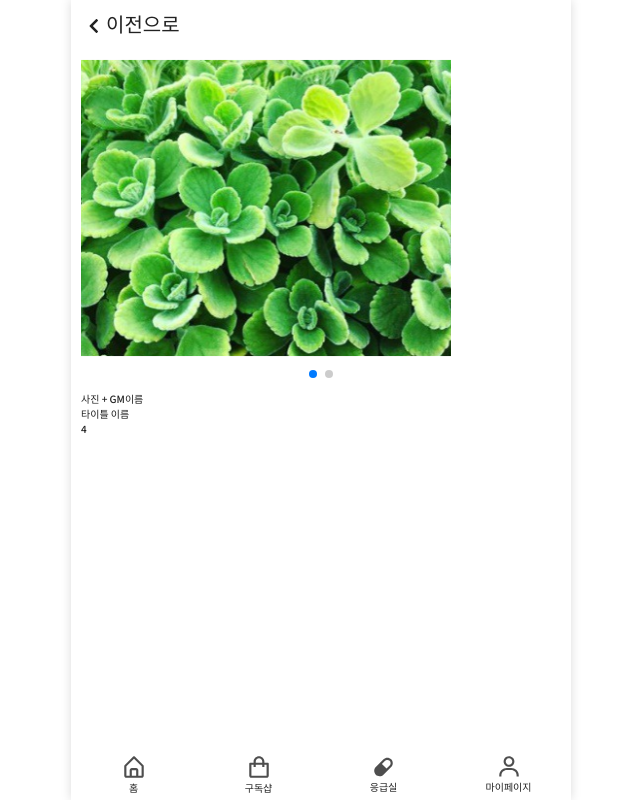
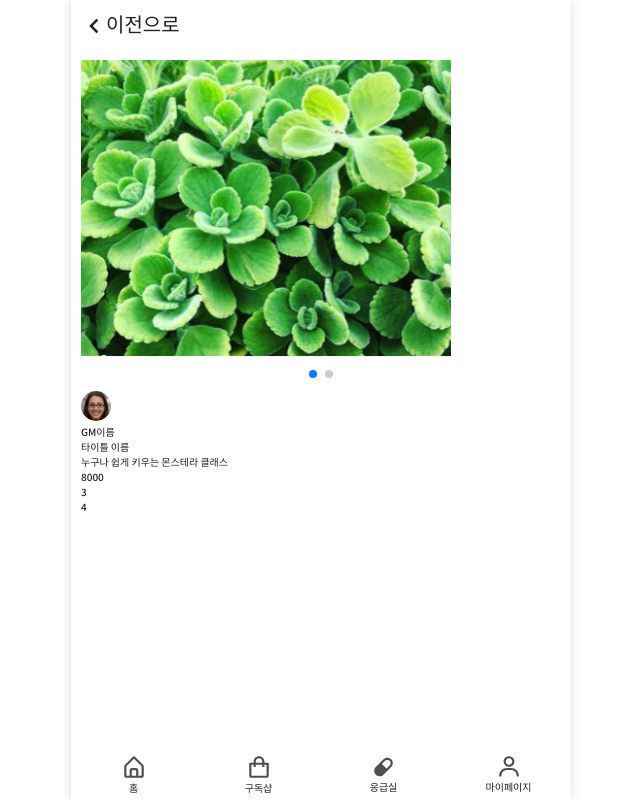
Before and after one commit to ycjeon0129/Planty, a React (Create React App) app in the folder frontend/: page /shop/detail/0 in a window 1280 px wide. Shown: the whole page, without its empty margins (319-959 px from the left). Built offline with nearby package versions, Linux system fonts and the light colour scheme.

Commit message:
[FE] Feat : 구독상품 상세페이지 컴포넌트 제작

```diff
--- a/frontend/src/components/atoms/productdetail/title/title.tsx
+++ b/frontend/src/components/atoms/productdetail/title/title.tsx
@@ -1,12 +1,25 @@
 import React from 'react';
+import GreenMate from 'assets/icons/Greenmate.svg';
+import './title.scss';
+// import { dummyProduct } from 'dummy';
+import { IProduct } from 'types/dummy';
 
-function Title() {
+function title({ product }: { product: IProduct }) {
 	return (
 		<div>
-			<div>사진 + GM이름</div>
+			<div className="big-box">
+				<img src={GreenMate} alt="그린메이트" />
+				<div className="gm-name">GM이름</div>
+			</div>
 			<div>타이틀 이름</div>
+			<div>{product.title}</div>
+			<div>{product.info.price}</div>
+			<div>{product.info.level}</div>
+			{/* <div>{product.info.consultCount}</div>
+			<div>{product.info.target}</div>
+			<div>{product.info.startDate}</div> */}
 		</div>
 	);
 }
 
-export default Title;
+export default title;
--- a/frontend/src/components/layout/Page/ShopDetailPageLayout/ShopDetailPageLayout.tsx
+++ b/frontend/src/components/layout/Page/ShopDetailPageLayout/ShopDetailPageLayout.tsx
@@ -2,6 +2,7 @@ import ContentsLayout from 'components/layout/common/ContentsLayout/ContentsLayo
 import PageLayout from 'components/layout/common/PageLayout/PageLayout';
 import NavigationLayout from 'components/layout/navigation/NavigationLayout/NavigationLayout';
 import React, { ReactNode } from 'react';
+import './ShopDetailPageLayout.scss';
 
 function ShopDetailPageLayout({ children }: { children: ReactNode[] }) {
 	return (
@@ -10,12 +11,16 @@ function ShopDetailPageLayout({ children }: { children: ReactNode[] }) {
 			<NavigationLayout>{children[0]}</NavigationLayout>
 			{/* 상품 사진 */}
 			<div className="product-detail-photo">{children[1]}</div>
+			{/* 위와 10px 그린메이트 사진 + 이름 */}
 			<ContentsLayout id="product-list-container">
 				<div id="product-list">
 					{children[2]}
 					{children[3]}
 				</div>
 			</ContentsLayout>
+			{/* 위와 30px 상품 디테일 정보 */}
+			{/* 위와 10PX 추가적인 상품 소개 더보기 */}
+			{/* 가격과 구매하기 버튼 */}
 		</PageLayout>
 	);
 }
--- a/frontend/src/pages/Shop/ShopDetail.tsx
+++ b/frontend/src/pages/Shop/ShopDetail.tsx
@@ -4,14 +4,16 @@ import React from 'react';
 import ProductIcon from 'assets/icons/product/product1.svg';
 import ProductIcon2 from 'assets/icons/product/product2.svg';
 import ProductImg from 'components/atoms/productdetail/productimg/ProductImg';
-import Title from 'components/atoms/productdetail/title/Title';
+import { dummyProduct } from 'dummy';
+import Title from 'components/atoms/productdetail/title/title';
+// import { IProduct } from 'types/dummy';
 
 function ShopDetail() {
 	return (
 		<ShopDetailPageLayout>
 			<PageTitleButton type="back" text="이전으로" />
 			<ProductImg imgUrls={[ProductIcon, ProductIcon2]} />
-			<Title />
+			<Title product={dummyProduct[0]} />
 			<div>4</div>
 		</ShopDetailPageLayout>
 	);
```
Also changed, not shown: frontend/src/components/atoms/productdetail/infolist/InfoList.tsx (+9 -2 lines), frontend/src/pages/Shop/ShopPage.tsx (+28 -0 lines).
